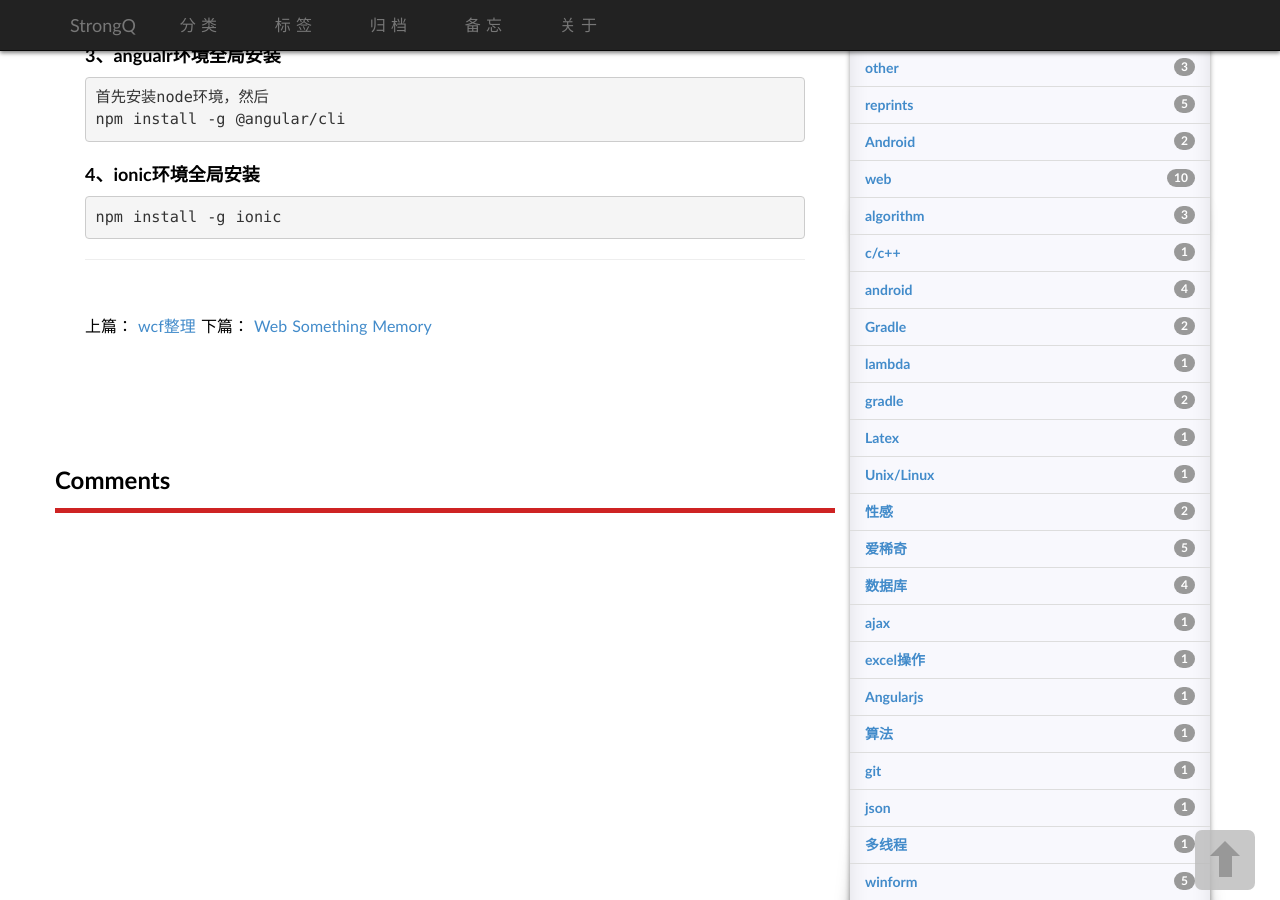
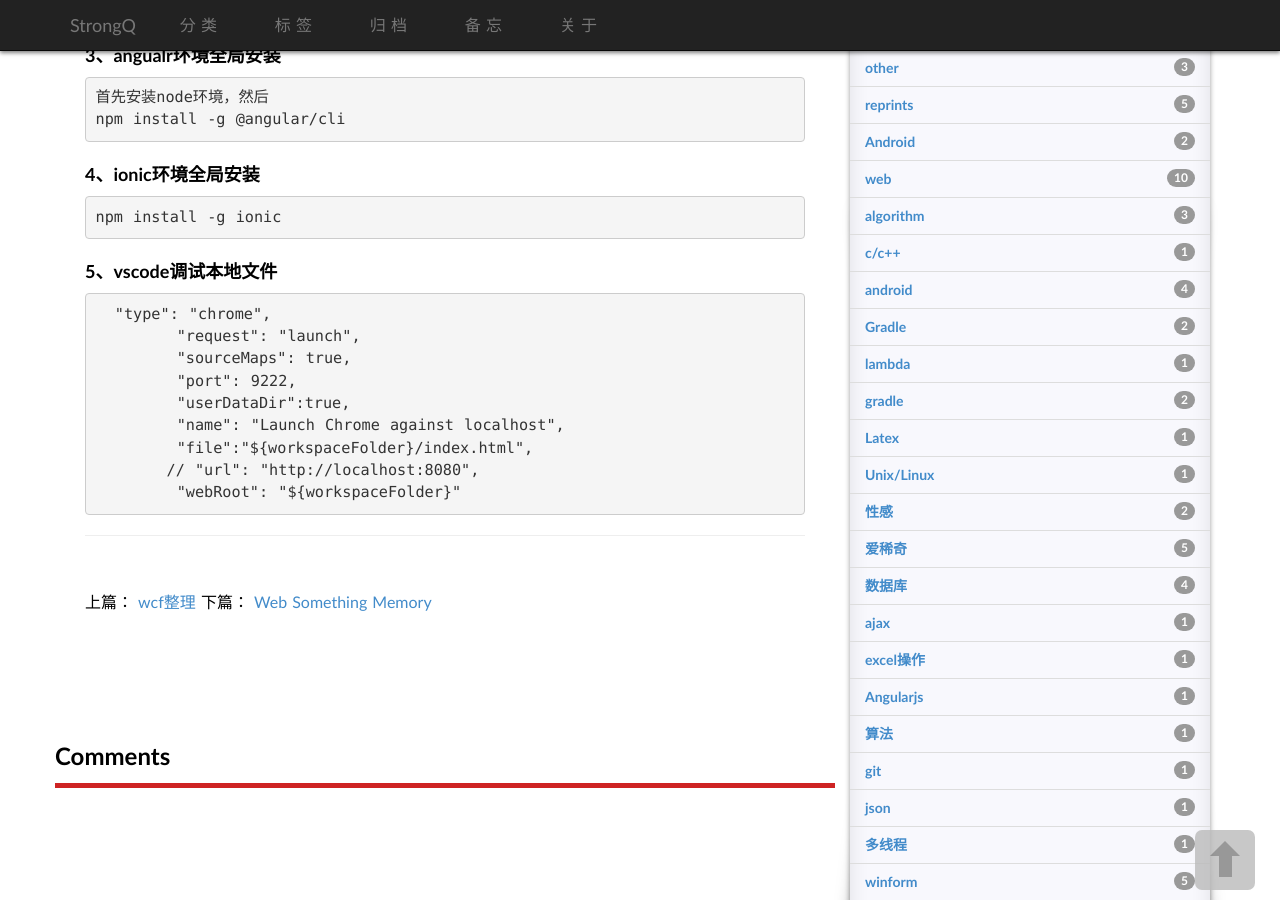
Before and after one commit to strongQ/caoyinping, a Jekyll site: the page built from _posts/2019-05-14-web-cs-collection.md, in a window 1280 px wide and 900 px high, scrolled down 330 px. Built offline with Jekyll 4.4.1, drawn with Linux system fonts in a browser that asks for light colours; some web fonts are replaced; comment, search, counter and statistics services are not loaded.

Commit message:
Update 2019-05-14-web-cs-collection.md

```diff
--- a/_posts/2019-05-14-web-cs-collection.md
+++ b/_posts/2019-05-14-web-cs-collection.md
@@ -25,3 +25,14 @@ tags:          [web]
 
 ### 4、ionic环境全局安装
     npm install -g ionic
+
+### 5、vscode调试本地文件
+      "type": "chrome",
+            "request": "launch",
+            "sourceMaps": true,
+            "port": 9222,
+            "userDataDir":true,
+            "name": "Launch Chrome against localhost",
+            "file":"${workspaceFolder}/index.html",
+           // "url": "http://localhost:8080",
+            "webRoot": "${workspaceFolder}"
```
